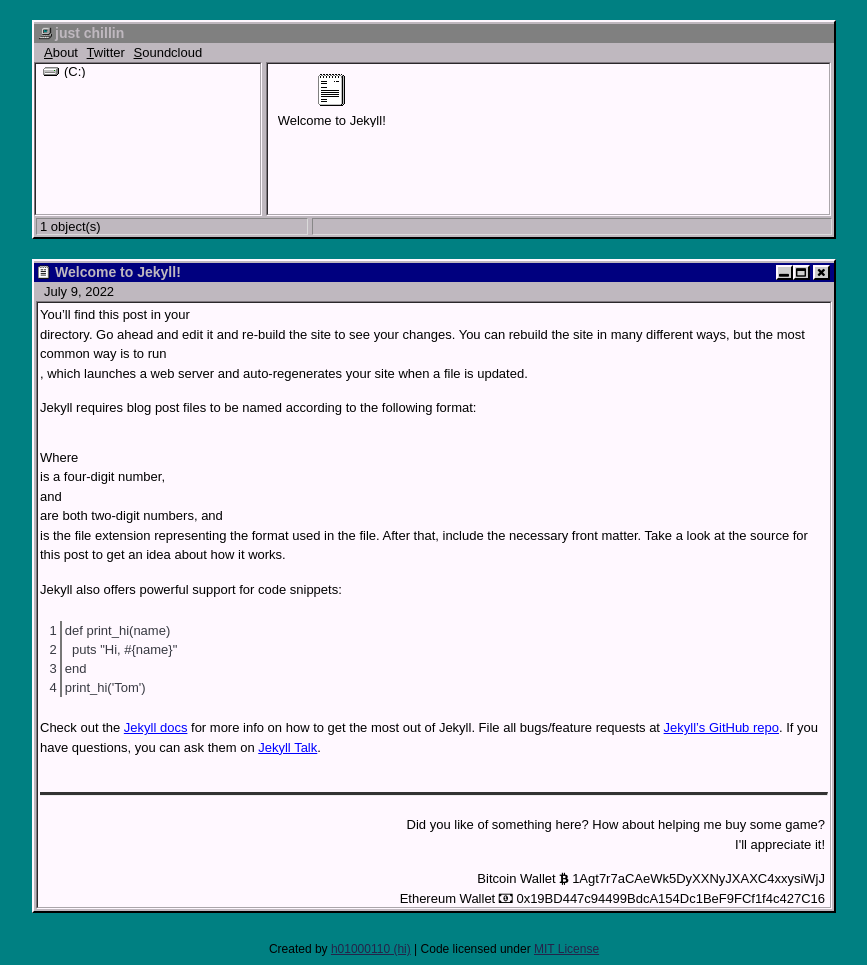
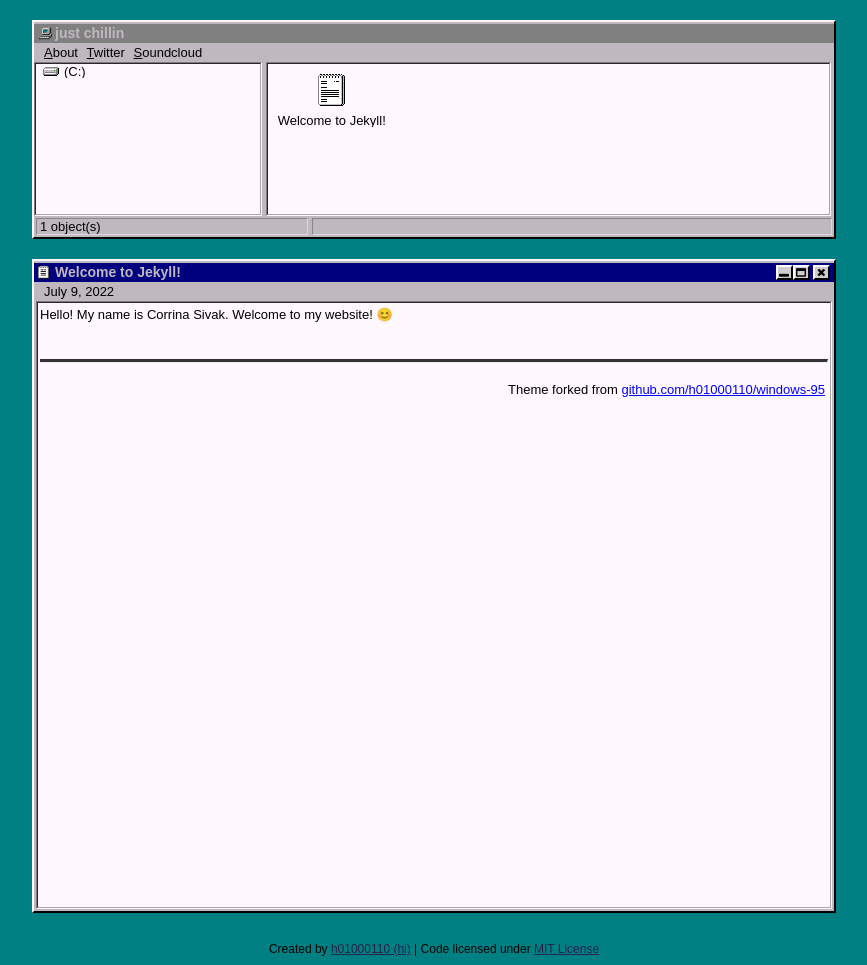
Before and after one commit to just-chillin/just-chillin.github.io, a Jekyll site: the page built from _posts/2022-07-08-welcome-to-jekyll.markdown, in a window 1280 px wide. Shown: the whole page, without its empty margins (206-1073 px from the left). Built offline with Jekyll 4.4.1, drawn with Linux system fonts in a browser that asks for light colours.

Commit message:
rename doate to about

```diff
--- /dev/null
+++ b/_includes/about.html
@@ -0,0 +1,6 @@
+<br>
+<hr>
+<br>
+<div class="about">
+	Theme forked from <a href="https://github.com/h01000110/windows-95">github.com/h01000110/windows-95</a>
+</div>
--- a/_includes/donate.html
+++ /dev/null
@@ -1,8 +0,0 @@
-<br>
-<hr>
-<br>
-<div class="donate">
-	<p>Did you like of something here? How about helping me buy some game?<br>
-	I'll appreciate it!</p>
-	<p>Bitcoin Wallet <i class="fa fa-btc"></i> 1Agt7r7aCAeWk5DyXXNyJXAXC4xxysiWjJ<br>Ethereum Wallet <i class="fa fa-money"></i> 0x19BD447c94499BdcA154Dc1BeF9FCf1f4c427C16</p>
-</div>
--- a/_layouts/default.html
+++ b/_layouts/default.html
@@ -84,7 +84,7 @@
 			<div class="post_content">
         		{{ content }}
 				{% if page.title %}
-					{% include donate.html %}
+					{% include about.html %}
 				{% endif %}
 			</div>
 		</div>
--- a/_posts/2022-07-08-welcome-to-jekyll.markdown
+++ b/_posts/2022-07-08-welcome-to-jekyll.markdown
@@ -4,26 +4,5 @@ title:  "Welcome to Jekyll!"
 date:   2022-07-08 23:37:58 -0400
 categories: jekyll update
 ---
-You’ll find this post in your `_posts` directory. Go ahead and edit it and re-build the site to see your changes. You can rebuild the site in many different ways, but the most common way is to run `jekyll serve`, which launches a web server and auto-regenerates your site when a file is updated.
 
-Jekyll requires blog post files to be named according to the following format:
-
-`YEAR-MONTH-DAY-title.MARKUP`
-
-Where `YEAR` is a four-digit number, `MONTH` and `DAY` are both two-digit numbers, and `MARKUP` is the file extension representing the format used in the file. After that, include the necessary front matter. Take a look at the source for this post to get an idea about how it works.
-
-Jekyll also offers powerful support for code snippets:
-
-{% highlight ruby %}
-def print_hi(name)
-  puts "Hi, #{name}"
-end
-print_hi('Tom')
-#=> prints 'Hi, Tom' to STDOUT.
-{% endhighlight %}
-
-Check out the [Jekyll docs][jekyll-docs] for more info on how to get the most out of Jekyll. File all bugs/feature requests at [Jekyll’s GitHub repo][jekyll-gh]. If you have questions, you can ask them on [Jekyll Talk][jekyll-talk].
-
-[jekyll-docs]: https://jekyllrb.com/docs/home
-[jekyll-gh]:   https://github.com/jekyll/jekyll
-[jekyll-talk]: https://talk.jekyllrb.com/
+Hello! My name is Corrina Sivak. Welcome to my website! 😊
--- a/_sass/_main.scss
+++ b/_sass/_main.scss
@@ -295,7 +295,7 @@ ul.topbar {
 		}
 	}
 }
-.donate {
+.about {
 	float: right;
 	padding: 0 3px 0 0;
 
```
